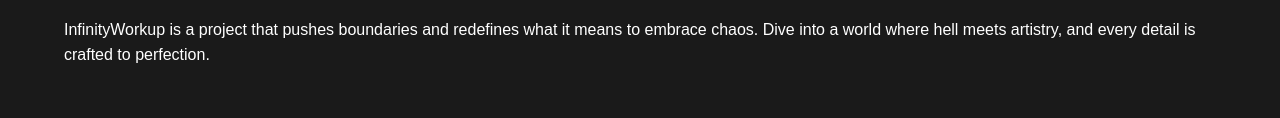
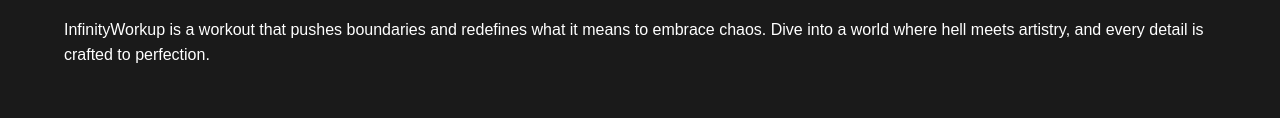
Before and after one commit to TheYmirsCla/InfinityWorkout, a plain HTML site: page index.html in a window 1280 px wide. Shown: the part 509-627 px from the top of the page. Drawn offline with Linux system fonts and the light colour scheme.

Commit message:
Update index.html

```diff
--- a/index.html
+++ b/index.html
@@ -27,7 +27,7 @@
     <div class="container">
       <h2>About InfinityWorkup</h2>
       <p>
-        InfinityWorkup is a project that pushes boundaries and redefines what it means to embrace chaos.
+        InfinityWorkup is a workout that pushes boundaries and redefines what it means to embrace chaos.
         Dive into a world where hell meets artistry, and every detail is crafted to perfection.
       </p>
     </div>
```
